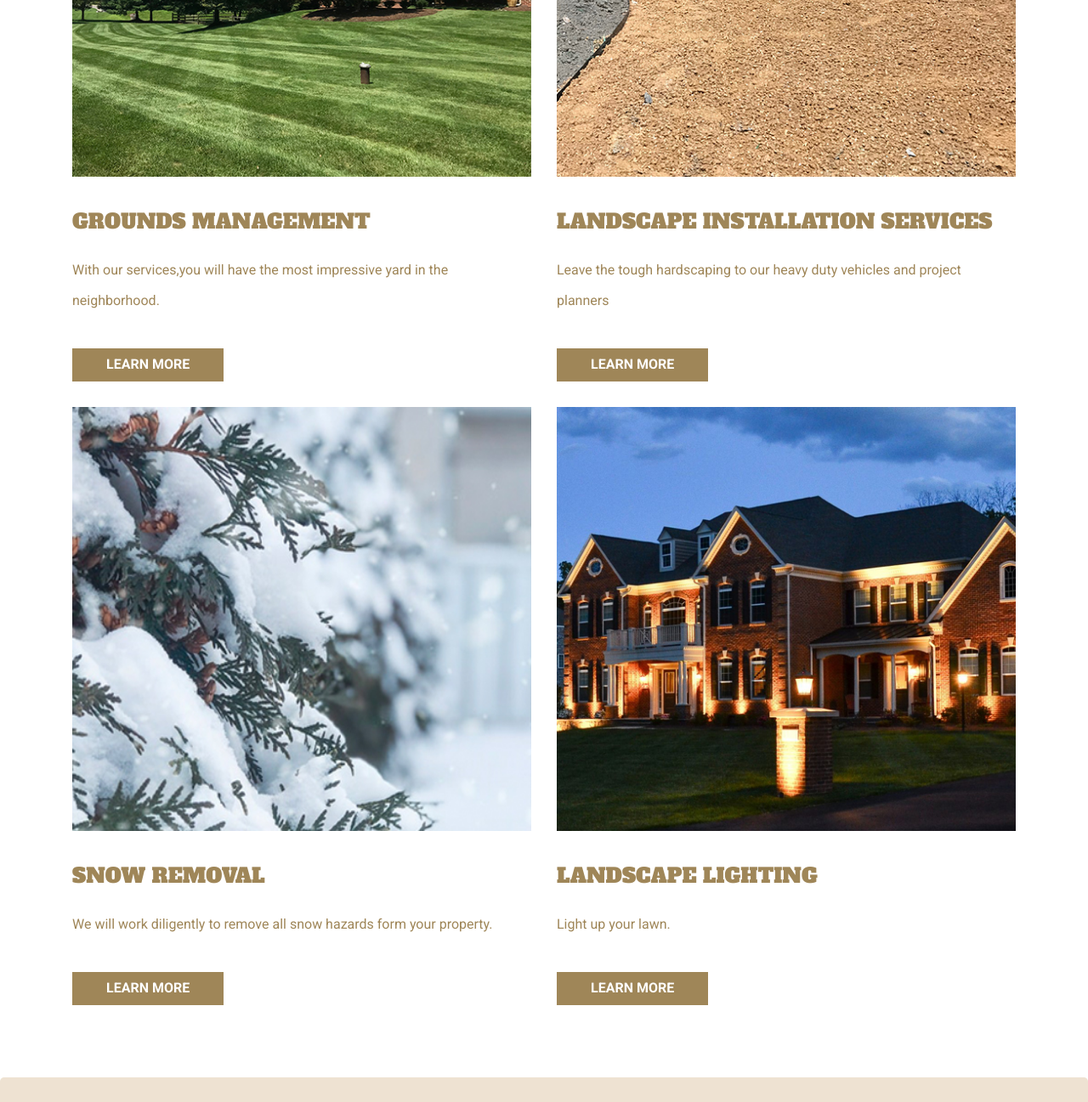
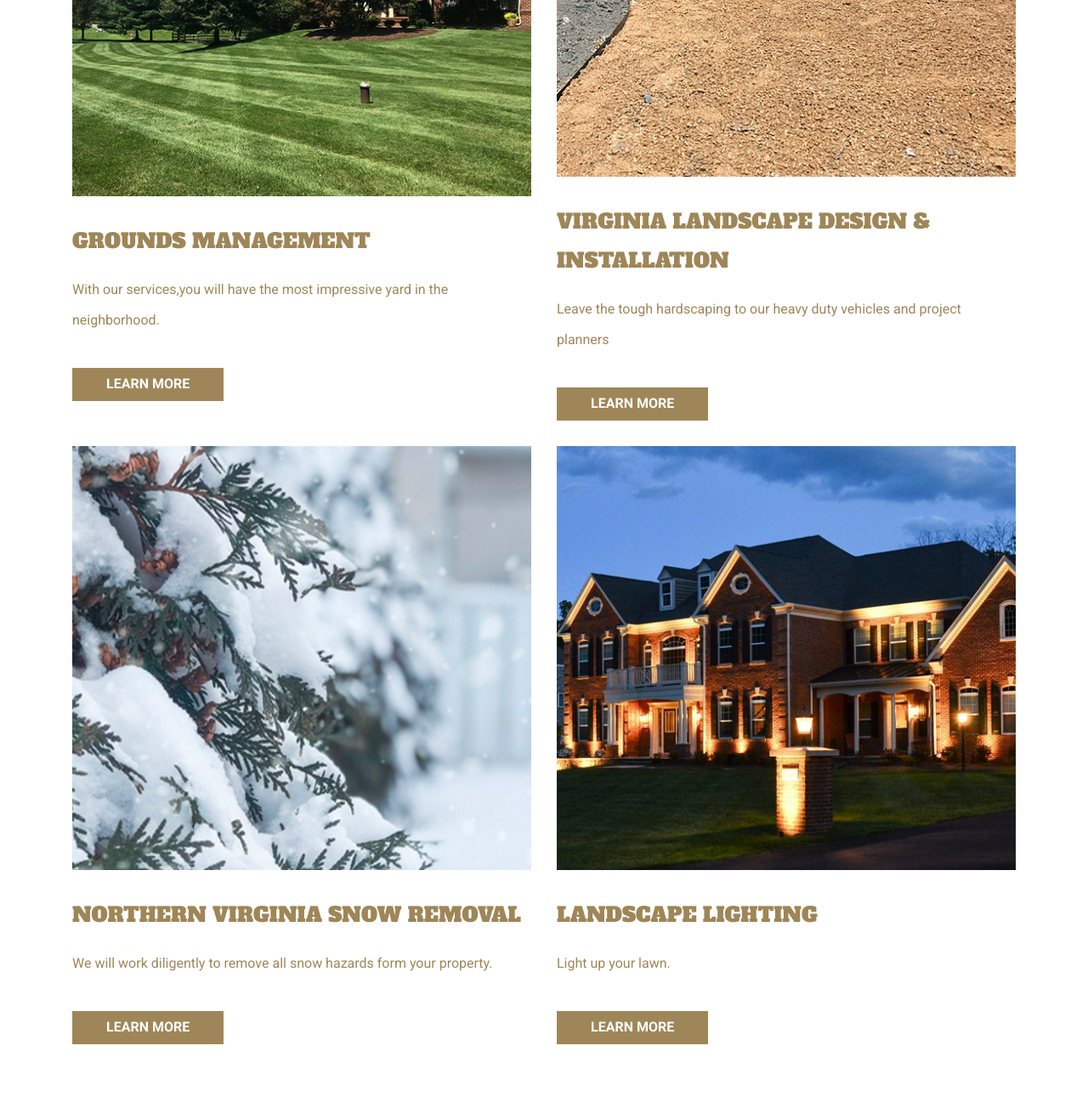
Before and after one commit to dshowerman/LnCGrounds, a website: page residential.html in a window 1280 px wide. Shown: the part 965-2262 px from the top of the page at 85% size. Drawn offline with Linux system fonts and the light colour scheme.

Commit message:
Update residential.html

```diff
--- a/residential.html
+++ b/residential.html
@@ -7,9 +7,9 @@
     <meta name="viewport" content="width=device-width, initial-scale=1, shrink-to-fit=no">
     <meta name="description" content="">
     <meta name="author" content="">
-    <meta name="keywords" content="lucas and clark grounds company, lucas and clark, lucas and clark landscaping, landscaping, l&c grounds company, street sweeping, great falls landscaping">
+    <meta name="keywords" content="virginia landscape design, northern virginia snow removal, lucas and clark, lucas and clark landscaping, landscaping, l&c grounds company, street sweeping, great falls landscaping">
 
-    <title>LC Grounds Company</title>
+    <title>LC Grounds Company - Virginia Landscape Design & Northern Virginia Snow Removal</title>
 
     <!-- Bootstrap core CSS -->
     <link rel="icon" href="images/Licon.png">
@@ -84,7 +84,7 @@
     <div class="container two-up-block">
         <div class="row">
             <div class="col-12 col-xl-6">
-                <img class="img-half" src="images/Residential-Services-Landing-Page/residential-grounds-promo1.jpg">
+                <img class="img-half" src="images/Residential-Services-Landing-Page/residential-grounds-promo1.jpg" alt="virginia landscape design">
                 <div class="left-text-title brown-text">
                         GROUNDS MANAGEMENT
                 </div>
@@ -96,9 +96,9 @@
                   </div>
             </div>
             <div class="col-12 col-xl-6">
-                <img class="img-half" src="images/Residential-Services-Landing-Page/residential-grounds-promo2.jpg">
+                <img class="img-half" src="images/Residential-Services-Landing-Page/residential-grounds-promo2.jpg" alt="virginia landscape design">
                 <div class="left-text-title brown-text">
-                        LANDSCAPE INSTALLATION SERVICES
+                        VIRGINIA LANDSCAPE DESIGN & INSTALLATION
                 </div>
                 <div class="left-text-paragraph brown-text">
                         Leave the tough hardscaping to our heavy duty vehicles and project planners
@@ -110,9 +110,9 @@
         </div>
         <div class="row">
             <div class="col-12 col-xl-6">
-                <img class="img-half fill-img" src="images/snow-removal-1.jpg">
+                <img class="img-half fill-img" src="images/snow-removal-1.jpg" alt="northern virginia snow removal">
                 <div class="left-text-title brown-text">
-                        SNOW REMOVAL
+                        NORTHERN VIRGINIA SNOW REMOVAL
                 </div>
                 <div class="left-text-paragraph brown-text">
                         We will work diligently to remove all snow hazards form your property.
```
